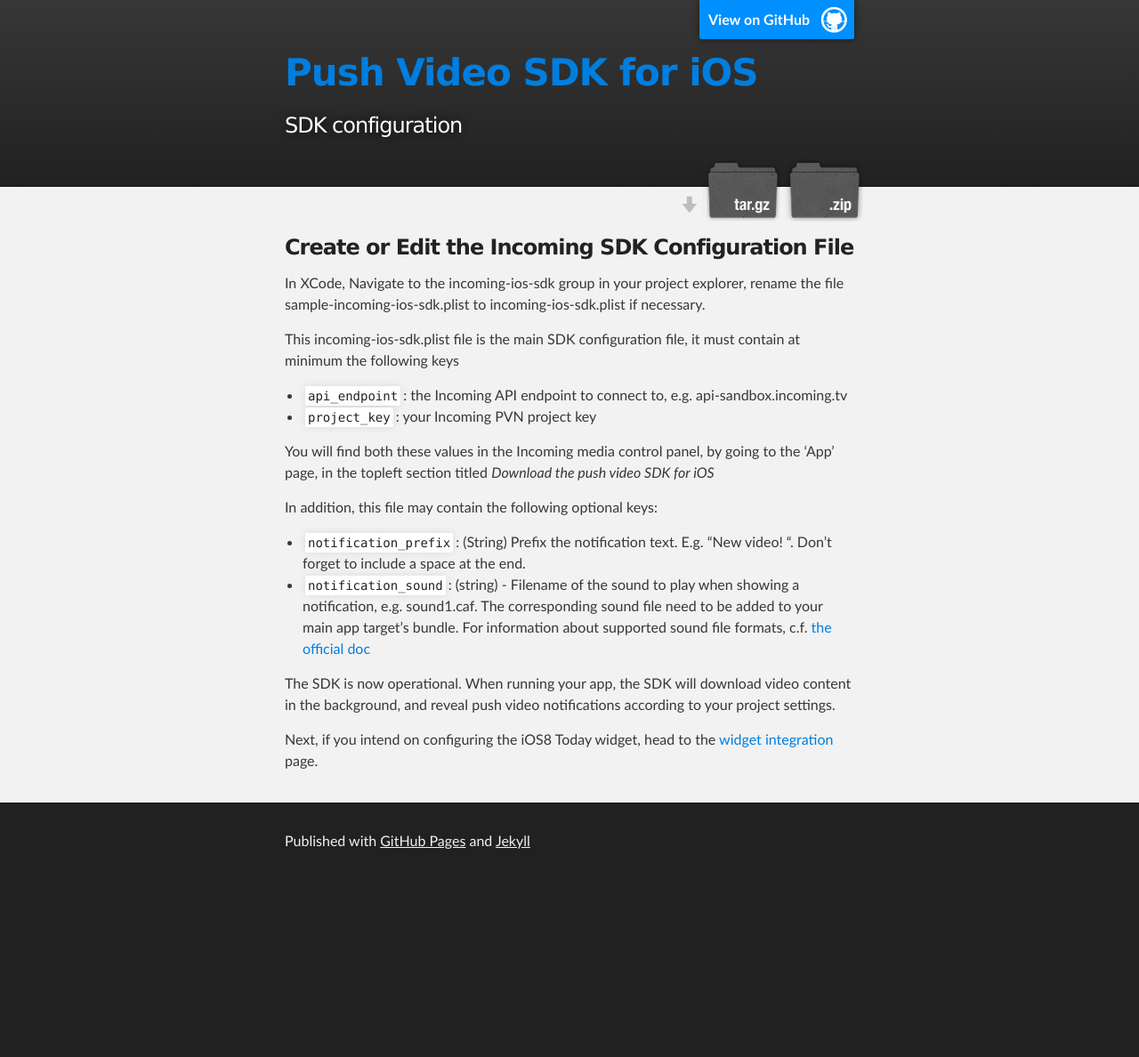
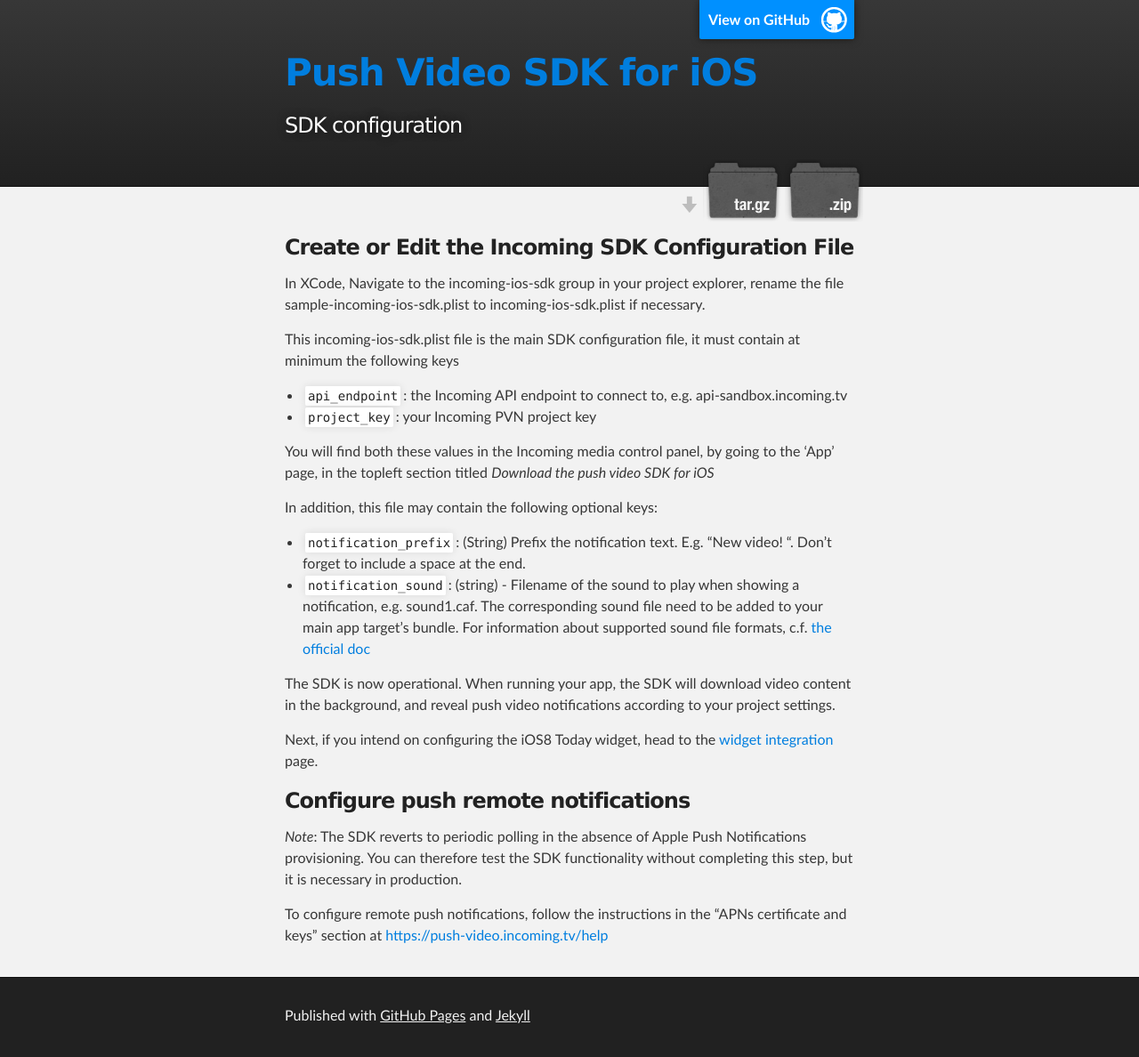
Before and after one commit to incoming-inc/ios-template-app, a Jekyll site: the page built from sdk-settings.md, in a window 1280 px wide. Shown: the whole page at 89% size. Built offline with Jekyll 4.4.1, drawn with Linux system fonts in a browser that asks for light colours; comment, search, counter and statistics services are not loaded; before the commit the page ends 992 px from its top, so only the background shows below that.

Commit message:
Documentation updates

```diff
--- a/sdk-settings.md
+++ b/sdk-settings.md
@@ -25,3 +25,11 @@
 The SDK is now operational. When running your app, the SDK will download video content in the background, and reveal push video notifications according to your project settings.
 
 Next, if you intend on configuring the iOS8 Today widget, head to the [widget integration](./widget-integration.html) page.
+
+### Configure push remote notifications ###
+
+*Note*: The SDK reverts to periodic polling in the absence of Apple Push Notifications provisioning. You
+can therefore test the SDK functionality without completing this step, but it is necessary in production.
+
+To configure remote push notifications, follow the instructions in the "APNs certificate and keys" section
+at [https://push-video.incoming.tv/help](https://push-video.incoming.tv/help)
```
Also changed, not shown: existing-project.md (+0 -4 lines), widget-integration.md (+4 -4 lines).
